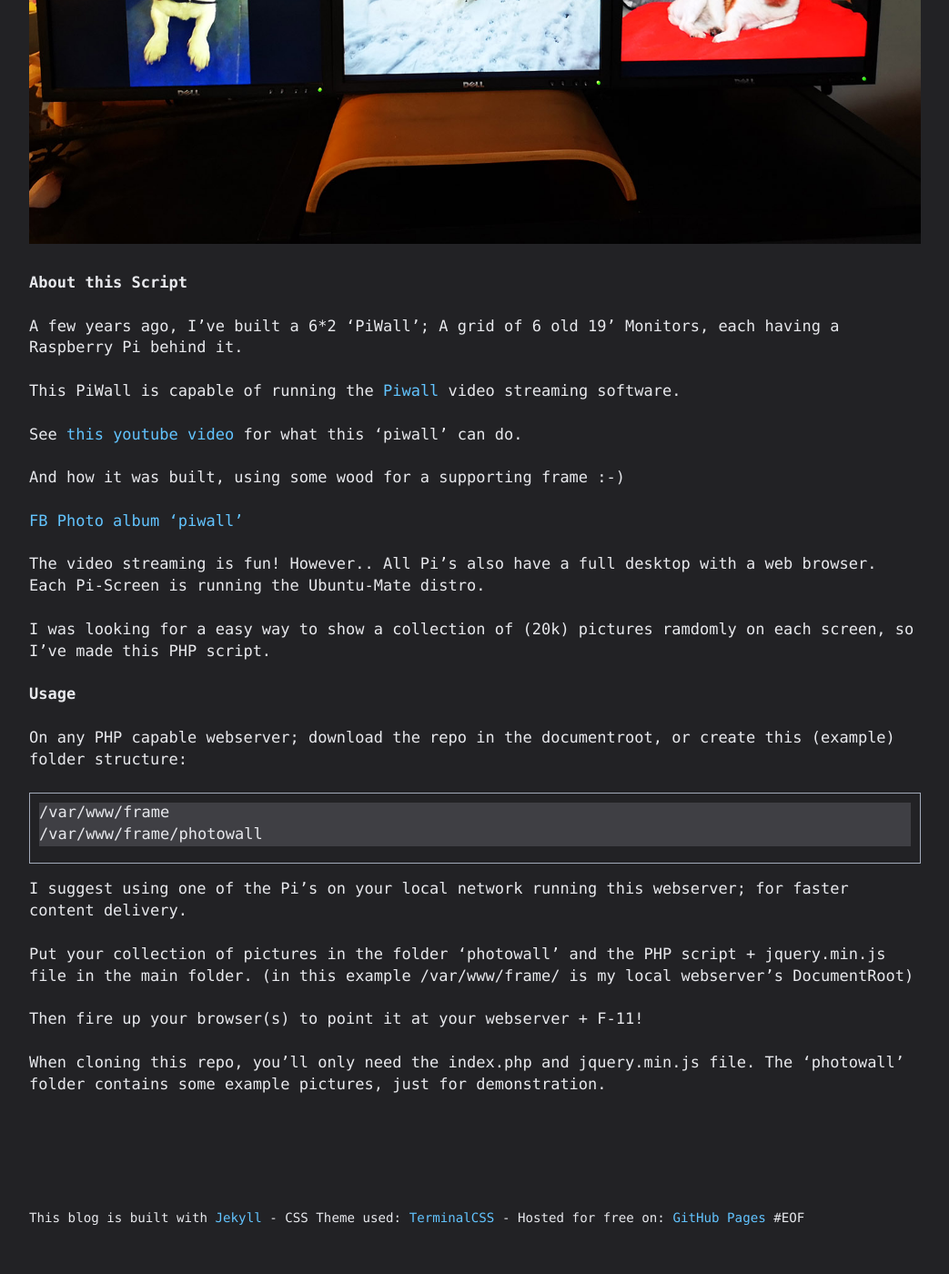
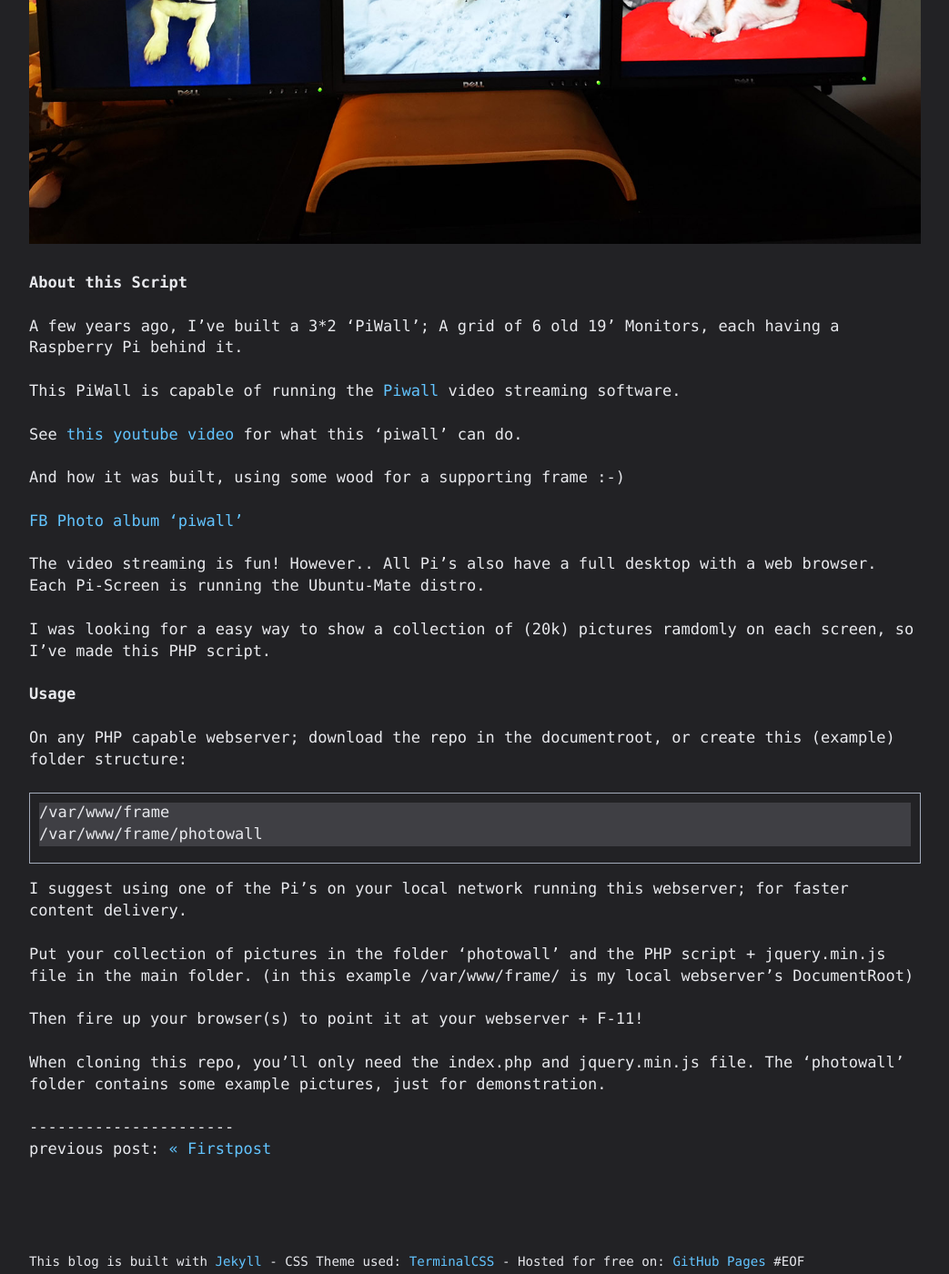
Before and after one commit to basdds/basdds.github.io, a Jekyll site: the page built from _posts/2020-01-21-Raspberry-Pi-Photowall.md, in a window 1280 px wide and 1400 px high, scrolled down 697 px. Shown: the whole window at 91% size, without its empty margins (118-1161 px from the left). Built offline with Jekyll 4.4.1, drawn with Linux system fonts in a browser that asks for light colours; before the commit the page ends 2050 px from its top, so only the background shows below that.

Commit message:
site update

```diff
--- a/_layouts/post.html
+++ b/_layouts/post.html
@@ -5,3 +5,16 @@ layout: default
 <p>{{ page.date | date_to_string }} - {{ page.author }}</p>
 
 {{ content }}
+
+
+
+----------------------<br/>
+
+<div class="PageNavigation">
+  {% if page.previous.url %}
+    previous post: <a class="" href="{{page.previous.url}}">&laquo; {{page.previous.title}}</a>
+  {% endif %}
+  {% if page.next.url %}
+    next post: <a class="" href="{{page.next.url}}">{{page.next.title}} &raquo;</a>
+  {% endif %}
+</div>
--- a/_posts/2020-01-21-Raspberry-Pi-Photowall.md
+++ b/_posts/2020-01-21-Raspberry-Pi-Photowall.md
@@ -10,7 +10,7 @@ A simple PHP script, for displaying randomly-chosen pictures on my 6 PiWall node
 
 **About this Script**
 
-A few years ago, I've built a 6*2 'PiWall'; A grid of 6 old 19' Monitors, each having a Raspberry Pi behind it.
+A few years ago, I've built a 3*2 'PiWall'; A grid of 6 old 19' Monitors, each having a Raspberry Pi behind it.
 
 This PiWall is capable of running the [Piwall](http://www.piwall.co.uk/){:target="_blank"} video streaming software.
 
```
Also changed, not shown: 2 other files.
